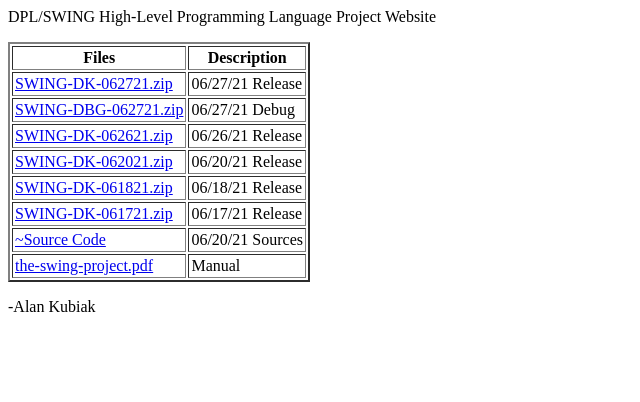
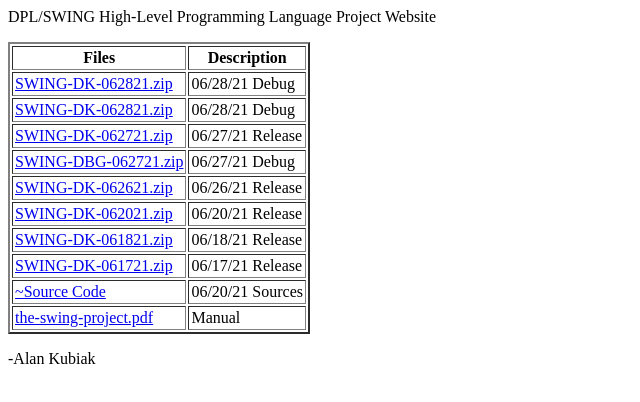
Before and after one commit to SwingIO/Swing, a plain HTML site: page index.html in a window 1280 px wide. Shown: the whole page, without its empty margins (0-640 px from the left). Drawn offline with Linux system fonts and the light colour scheme.

Commit message:
Update index.html

```diff
--- a/index.html
+++ b/index.html
@@ -4,6 +4,8 @@
 <p>
 <table border="2" cellpadding="2">
 <tbody><tr><th>Files</th><th>Description</th>
+</tr><tr><td><a href="https://ubik.tk/swing/SWING-DK-062821.zip">SWING-DK-062821.zip</a></td><td>06/28/21 Debug</td></tr>
+</tr><tr><td><a href="https://ubik.tk/swing/SWING-DBG-062821.zip">SWING-DK-062821.zip</a></td><td>06/28/21 Debug</td></tr>
 </tr><tr><td><a href="https://ubik.tk/swing/SWING-DK-062721.zip">SWING-DK-062721.zip</a></td><td>06/27/21 Release</td></tr>
 </tr><tr><td><a href="https://ubik.tk/swing/SWING-DBG-062721.zip">SWING-DBG-062721.zip</a></td><td>06/27/21 Debug</td></tr>
 </tr><tr><td><a href="https://ubik.tk/swing/SWING-DK-062621.zip">SWING-DK-062621.zip</a></td><td>06/26/21 Release</td></tr>
```
